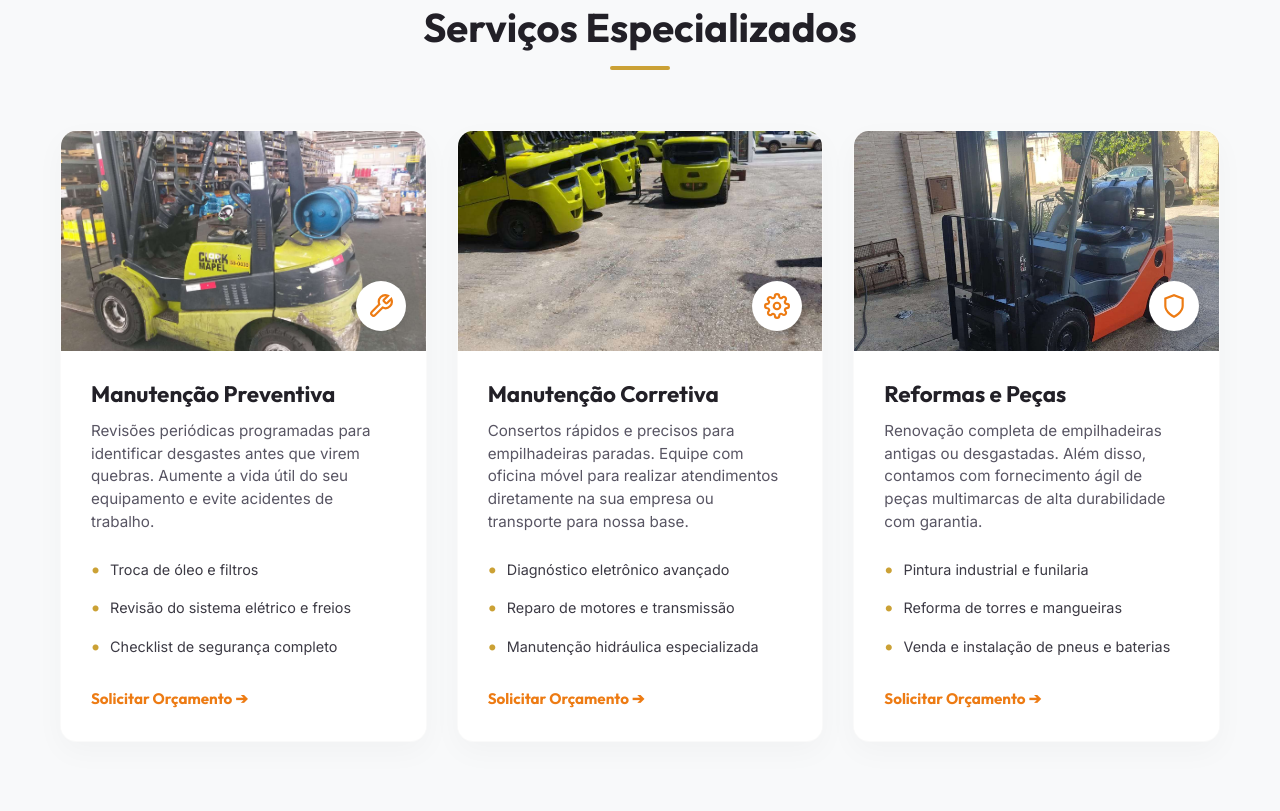
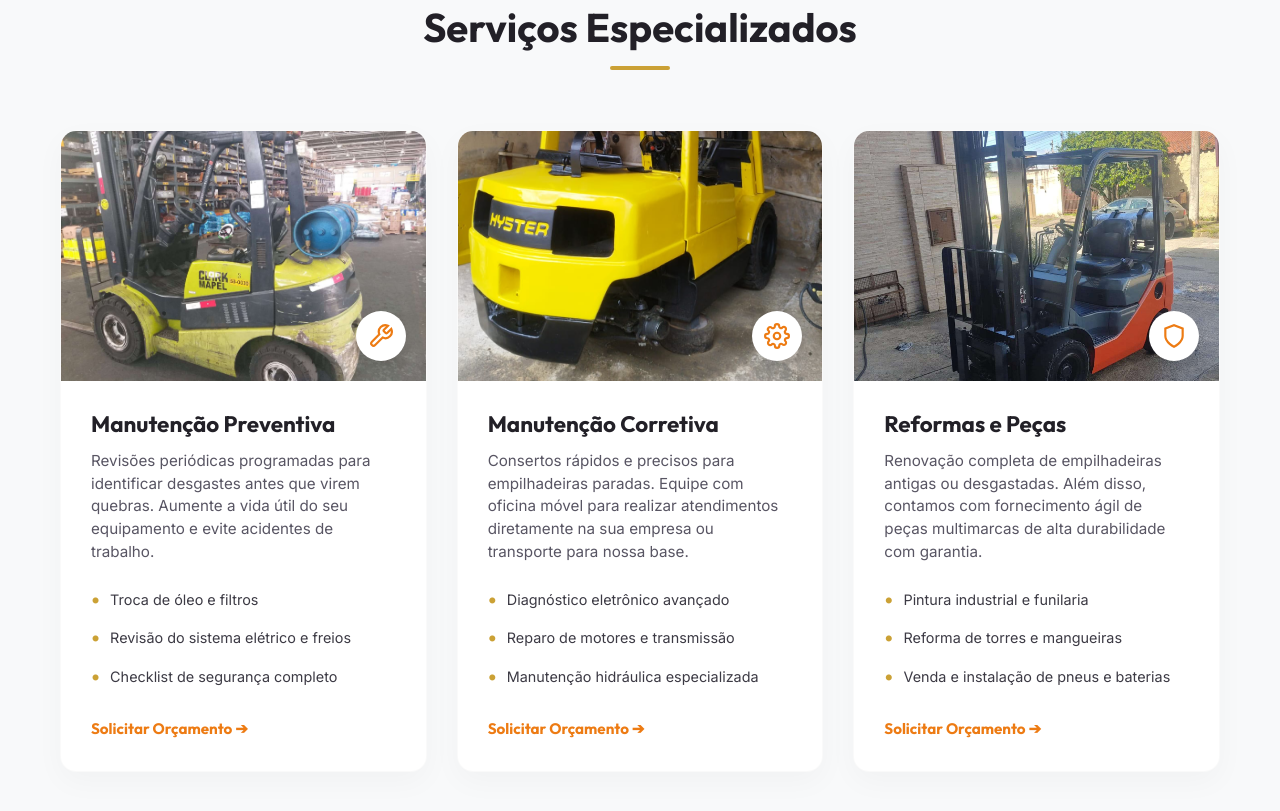
Before and after one commit to DaviRockkk/ryan-empilhadeiras, a website built with Vite: page index.html in a window 1280 px wide. Shown: the part 1049-1860 px from the top of the page. Built offline with nearby package versions, Linux system fonts and the light colour scheme.

Commit message:
chore: mudança de imagens

```diff
--- a/index.html
+++ b/index.html
@@ -171,7 +171,7 @@
         <!-- Service Card 2 -->
         <div class="service-card fade-in-up">
           <div class="service-image-container">
-            <img src="/assets/IMG-20240619-WA0019.jpg" alt="Manutenção Corretiva de Empilhadeira" class="service-img">
+            <img src="/assets/IMGNEW-forklift (1).jpeg" alt="Manutenção Corretiva de Empilhadeira" class="service-img">
             <div class="service-icon-overlay">
               <svg viewBox="0 0 24 24" fill="none" stroke="currentColor" stroke-width="2" stroke-linecap="round" stroke-linejoin="round">
                 <circle cx="12" cy="12" r="3" />
@@ -343,9 +343,9 @@
             </div>
           </div>
         </div>
-        <div class="gallery-item fade-in-up" data-category="manutencao">
+        <div class="gallery-item fade-in-up" data-category="reforma">
           <div class="gallery-image-box">
-            <img src="/assets/IMG-new-forklift-2.png" alt="Reforma e pintura estética" class="gallery-img">
+            <img src="/assets/IMGNEW-forklift.jpeg" alt="Reforma e pintura estética" class="gallery-img">
             <div class="gallery-overlay">
               <span class="zoom-icon">🔍</span>
             </div>
--- a/package.json
+++ b/package.json
@@ -9,6 +9,6 @@
     "preview": "vite preview"
   },
   "devDependencies": {
-    "vite": "^5.2.0"
+    "vite": "^6.4.3"
   }
 }
--- a/style.css
+++ b/style.css
@@ -631,7 +631,7 @@ svg {
 }
 
 .service-image-container {
-  height: 220px;
+  height: 250px;
   position: relative;
   overflow: hidden;
 }
@@ -640,11 +640,16 @@ svg {
   width: 100%;
   height: 100%;
   object-fit: cover;
+  object-position: center 35%;
   transition: transform var(--transition-slow);
 }
 
+.service-card:nth-child(2) .service-img {
+  object-position: center 75%;
+}
+
 .service-card:hover .service-img {
-  transform: scale(1.08);
+  transform: scale(1.05);
 }
 
 .service-icon-overlay {
```
Also changed, not shown: public/assets/IMG-new-forklift-2.png (deleted), public/assets/IMGNEW-forklift (1).jpeg (added), public/assets/IMGNEW-forklift.jpeg (added), 1 other file.
